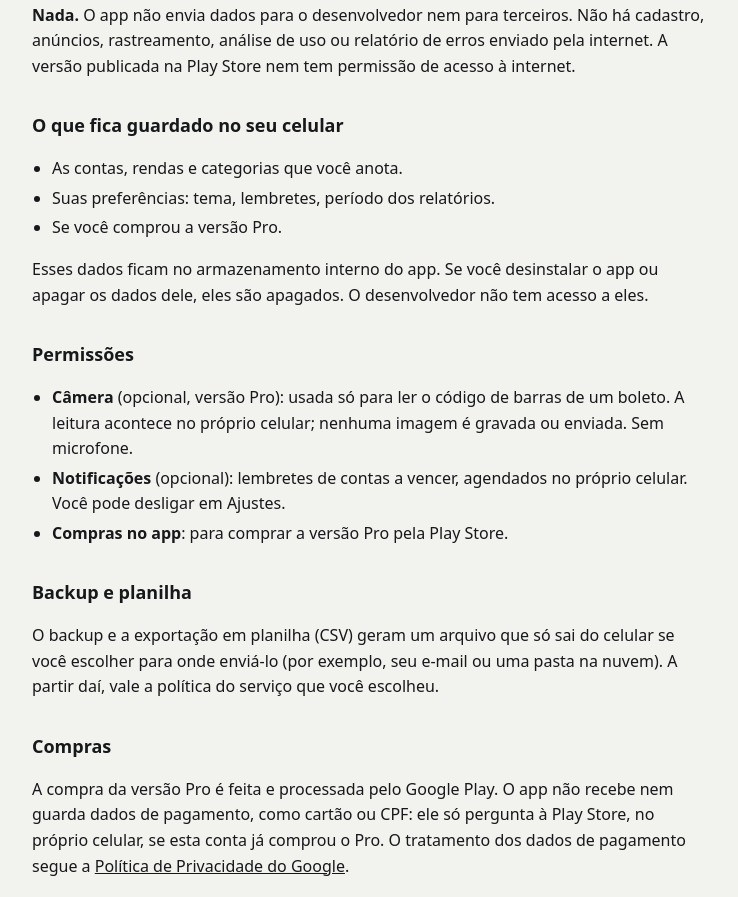
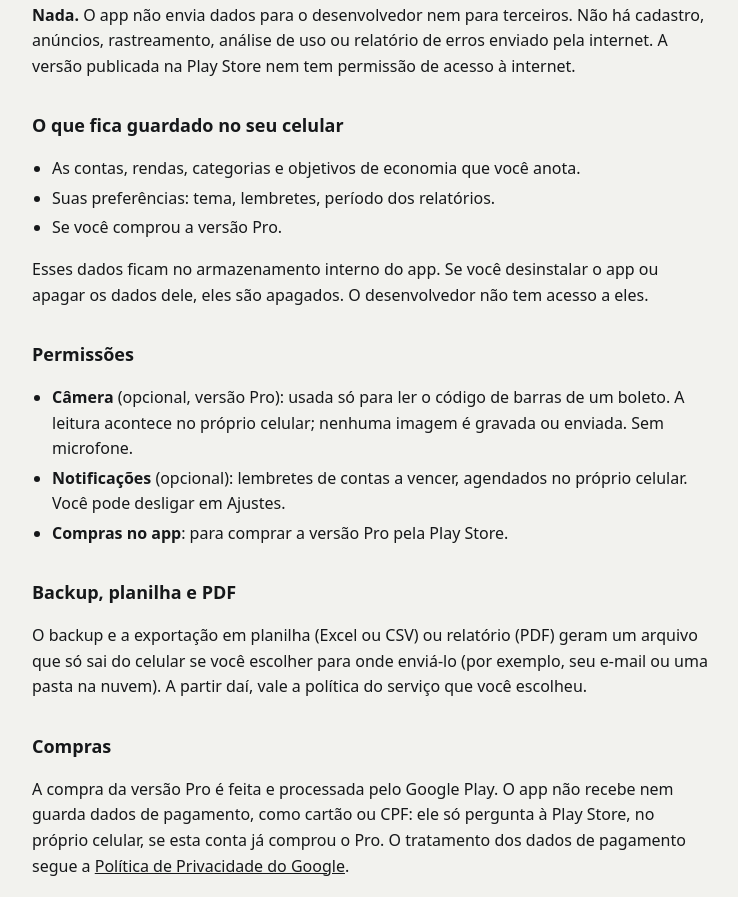
Before and after one commit to Ricardo-Santos-Lub/controle-financeiro-privacidade, a plain HTML site: page index.html in a window 1280 px wide. Shown: the part 275-1172 px from the top of the page, without its empty margins (268-1006 px from the left). Drawn offline with Linux system fonts and the light colour scheme.

Commit message:
Revise stored data and backup/export section
Updated the list of stored data and modified backup options.

```diff
--- a/index.html
+++ b/index.html
@@ -46,7 +46,7 @@
 
   <h2>O que fica guardado no seu celular</h2>
   <ul>
-    <li>As contas, rendas e categorias que você anota.</li>
+    <li>As contas, rendas, categorias e objetivos de economia que você anota.</li>
     <li>Suas preferências: tema, lembretes, período dos relatórios.</li>
     <li>Se você comprou a versão Pro.</li>
   </ul>
@@ -63,8 +63,8 @@
     <li><strong>Compras no app</strong>: para comprar a versão Pro pela Play Store.</li>
   </ul>
 
-  <h2>Backup e planilha</h2>
-  <p>O backup e a exportação em planilha (CSV) geram um arquivo que só sai do celular se você
+  <h2>Backup, planilha e PDF</h2>
+  <p>O backup e a exportação em planilha (Excel ou CSV) ou relatório (PDF) geram um arquivo que só sai do celular se você
   escolher para onde enviá-lo (por exemplo, seu e-mail ou uma pasta na nuvem). A partir daí,
   vale a política do serviço que você escolheu.</p>
 
```
